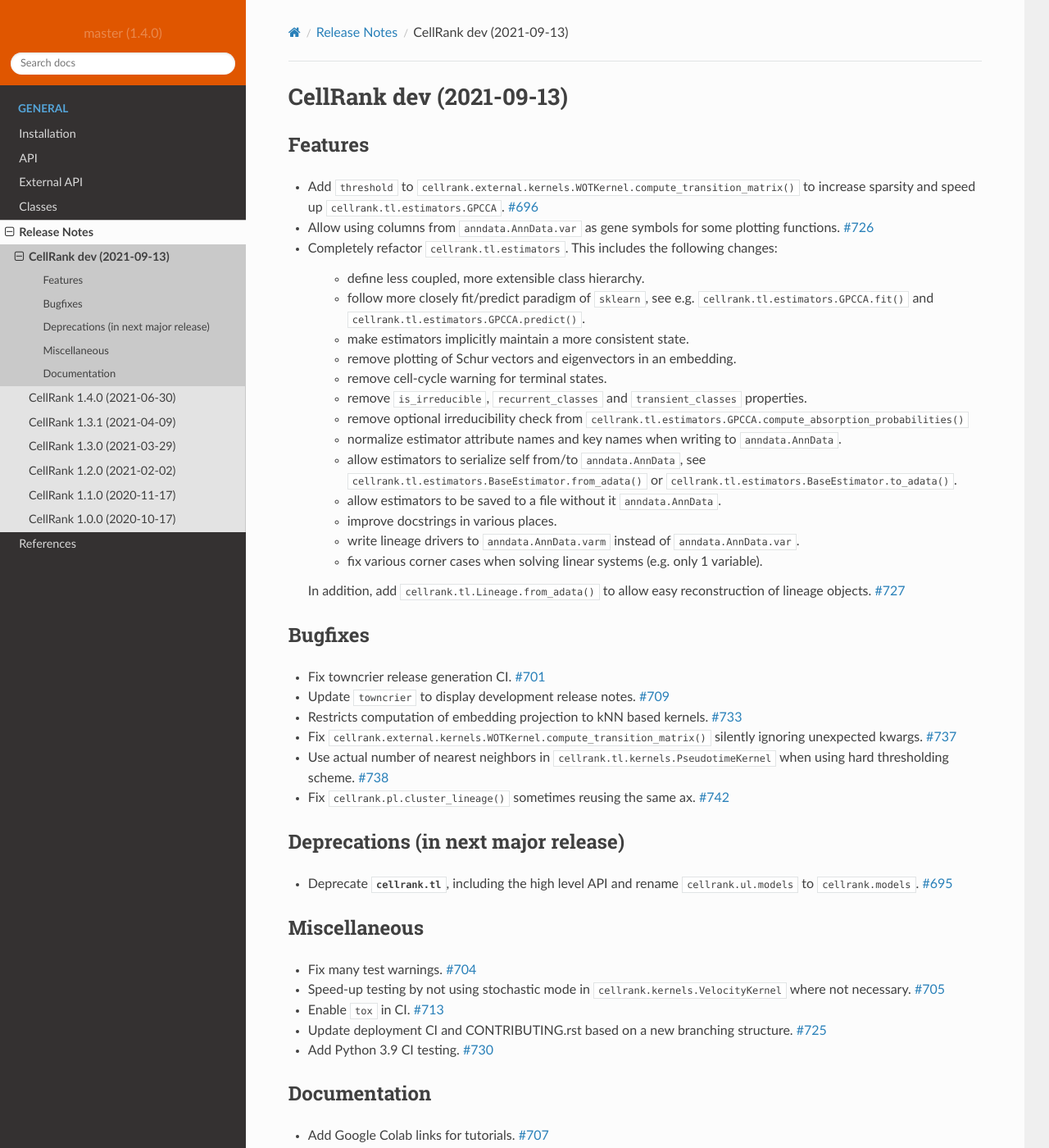
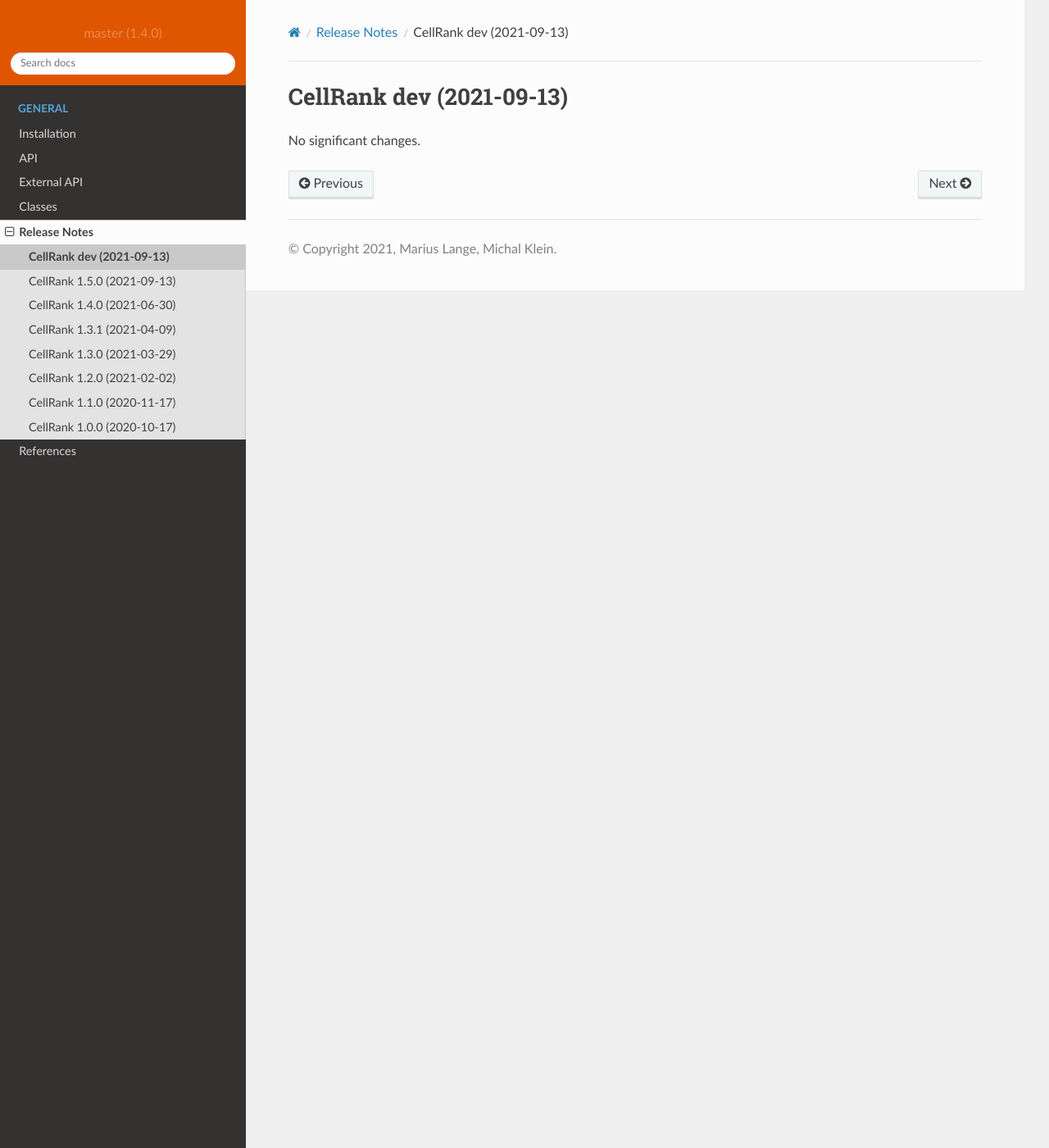
Before and after one commit to theislab/cellrank, a Sphinx documentation site: the page built from docs/source/release/notes-dev.rst, in a window 1280 px wide and 1400 px high. Shown: the whole window at 82% size. Built offline with Sphinx 7.4.7 and the Read the Docs theme 2.0.0, drawn with Linux system fonts in a browser that asks for light colours; pages that are not in the unit, such as notebooks, are missing from menus; some of the changed text lies outside the part shown.

Commit message:
[auto][ci skip] Generate v1.5.0 release notes

```diff
--- a/docs/source/release/changelog/695.deprecation.rst
+++ /dev/null
@@ -1,2 +0,0 @@
-Deprecate :mod:`cellrank.tl`, including the high level API and rename
-:mod:`cellrank.ul.models` to :mod:`cellrank.models`.
--- a/docs/source/release/changelog/696.feature.rst
+++ /dev/null
@@ -1,2 +0,0 @@
-Add ``threshold`` to :meth:`cellrank.external.kernels.WOTKernel.compute_transition_matrix` to increase sparsity and
-speed up :class:`cellrank.tl.estimators.GPCCA`.
--- a/docs/source/release/changelog/701.bugfix.rst
+++ /dev/null
@@ -1 +0,0 @@
-Fix ``towncrier`` release generation CI.
--- a/docs/source/release/changelog/704.misc.rst
+++ /dev/null
@@ -1 +0,0 @@
-Fix many test warnings.
--- a/docs/source/release/changelog/705.misc.rst
+++ /dev/null
@@ -1 +0,0 @@
-Speed-up testing by not using stochastic mode in :class:`cellrank.kernels.VelocityKernel` where not necessary.
--- a/docs/source/release/changelog/707.doc.rst
+++ /dev/null
@@ -1 +0,0 @@
-Add Google Colab links for tutorials.
--- a/docs/source/release/changelog/709.bugfix.rst
+++ /dev/null
@@ -1 +0,0 @@
-Update ``towncrier`` to display development release notes.
--- a/docs/source/release/changelog/712.doc.rst
+++ /dev/null
@@ -1 +0,0 @@
-Allow ``towncrier`` to generate bleeding-edge development notes.
--- a/docs/source/release/changelog/713.misc.rst
+++ /dev/null
@@ -1 +0,0 @@
-Enable ``tox`` in CI.
--- a/docs/source/release/changelog/725.misc.rst
+++ /dev/null
@@ -1 +0,0 @@
-Update deployment CI and CONTRIBUTING.rst based on a new branching structure.
--- a/docs/source/release/changelog/726.feature.rst
+++ /dev/null
@@ -1 +0,0 @@
-Allow using columns from :attr:`anndata.AnnData.var` as gene symbols for some plotting functions.
--- a/docs/source/release/changelog/730.misc.rst
+++ /dev/null
@@ -1 +0,0 @@
-Add Python 3.9 CI testing.
--- a/docs/source/release/changelog/733.bugfix.rst
+++ /dev/null
@@ -1 +0,0 @@
-Restricts computation of embedding projection to kNN based kernels.
--- a/docs/source/release/changelog/737.bugfix.rst
+++ /dev/null
@@ -1 +0,0 @@
-Fix :meth:`cellrank.external.kernels.WOTKernel.compute_transition_matrix` silently ignoring unexpected kwargs.
--- a/docs/source/release/changelog/738.bugfix.rst
+++ /dev/null
@@ -1,2 +0,0 @@
-Use actual number of nearest neighbors in :class:`cellrank.tl.kernels.PseudotimeKernel`
-when using hard thresholding scheme.
--- a/docs/source/release/changelog/742.bugfix.rst
+++ /dev/null
@@ -1 +0,0 @@
-Fix :func:`cellrank.pl.cluster_lineage` sometimes reusing the same ax.
--- a/docs/source/release/changelog/743.doc.rst
+++ /dev/null
@@ -1 +0,0 @@
-Fix docstrings and use typed returns.
--- a/docs/source/release/notes-dev.rst
+++ b/docs/source/release/notes-dev.rst
@@ -1,93 +1,3 @@
 CellRank dev (2021-09-13)
 =========================
-
-Features
---------
-
-- Add ``threshold`` to :meth:`cellrank.external.kernels.WOTKernel.compute_transition_matrix` to increase sparsity and
-  speed up :class:`cellrank.tl.estimators.GPCCA`.
-  `#696 <https://github.com/theislab/cellrank/pull/696>`__
-
-- Allow using columns from :attr:`anndata.AnnData.var` as gene symbols for some plotting functions.
-  `#726 <https://github.com/theislab/cellrank/pull/726>`__
-
-- Completely refactor :mod:`cellrank.tl.estimators`. This includes the following changes:
-
-      - define less coupled, more extensible class hierarchy.
-      - follow more closely fit/predict paradigm of :mod:`sklearn`, see e.g.
-        :meth:`cellrank.tl.estimators.GPCCA.fit` and :meth:`cellrank.tl.estimators.GPCCA.predict`.
-      - make estimators implicitly maintain a more consistent state.
-      - remove plotting of Schur vectors  and eigenvectors in an embedding.
-      - remove cell-cycle warning for terminal states.
-      - remove ``is_irreducible``, ``recurrent_classes`` and ``transient_classes`` properties.
-      - remove optional irreducibility check from :meth:`cellrank.tl.estimators.GPCCA.compute_absorption_probabilities`
-      - normalize estimator attribute names and key names when writing to :class:`anndata.AnnData`.
-      - allow estimators to serialize self from/to :class:`anndata.AnnData`, see
-        :meth:`cellrank.tl.estimators.BaseEstimator.from_adata` or :meth:`cellrank.tl.estimators.BaseEstimator.to_adata`.
-      - allow estimators to be saved to a file without it :class:`anndata.AnnData`.
-      - improve docstrings in various places.
-      - write lineage drivers to :attr:`anndata.AnnData.varm` instead of :attr:`anndata.AnnData.var`.
-      - fix various corner cases when solving linear systems (e.g. only 1 variable).
-
-  In addition, add :meth:`cellrank.tl.Lineage.from_adata` to allow easy reconstruction of lineage objects.
-  `#727 <https://github.com/theislab/cellrank/pull/727>`__
-
-
-Bugfixes
---------
-
-- Fix towncrier release generation CI.
-  `#701 <https://github.com/theislab/cellrank/pull/701>`__
-
-- Update ``towncrier`` to display development release notes.
-  `#709 <https://github.com/theislab/cellrank/pull/709>`__
-
-- Restricts computation of embedding projection to kNN based kernels.
-  `#733 <https://github.com/theislab/cellrank/pull/733>`__
-
-- Fix :meth:`cellrank.external.kernels.WOTKernel.compute_transition_matrix` silently ignoring unexpected kwargs.
-  `#737 <https://github.com/theislab/cellrank/pull/737>`__
-
-- Use actual number of nearest neighbors in :class:`cellrank.tl.kernels.PseudotimeKernel`
-  when using hard thresholding scheme.
-  `#738 <https://github.com/theislab/cellrank/pull/738>`__
-
-- Fix :func:`cellrank.pl.cluster_lineage` sometimes reusing the same ax.
-  `#742 <https://github.com/theislab/cellrank/pull/742>`__
-
-
-Deprecations (in next major release)
-------------------------------------
-
-- Deprecate :mod:`cellrank.tl`, including the high level API and rename
-  :mod:`cellrank.ul.models` to :mod:`cellrank.models`.
-  `#695 <https://github.com/theislab/cellrank/pull/695>`__
-
-
-Miscellaneous
--------------
-
-- Fix many test warnings.
-  `#704 <https://github.com/theislab/cellrank/pull/704>`__
-
-- Speed-up testing by not using stochastic mode in :class:`cellrank.kernels.VelocityKernel` where not necessary.
-  `#705 <https://github.com/theislab/cellrank/pull/705>`__
-
-- Enable ``tox`` in CI.
-  `#713 <https://github.com/theislab/cellrank/pull/713>`__
-
-- Update deployment CI and CONTRIBUTING.rst based on a new branching structure.
-  `#725 <https://github.com/theislab/cellrank/pull/725>`__
-
-- Add Python 3.9 CI testing.
-  `#730 <https://github.com/theislab/cellrank/pull/730>`__
-
-
-Documentation
--------------
-
-- Add Google Colab links for tutorials.
-  `#707 <https://github.com/theislab/cellrank/pull/707>`__
-
-- Allow ``towncrier`` to generate bleeding-edge development notes.
-  `#712 <https://github.com/theislab/cellrank/pull/712>`__
+No significant changes.
```
Also changed, not shown: docs/source/release/changelog/727.feature.rst (deleted, +0 -19 lines), docs/source/release/notes-1.5.0.rst (added, +96 -0 lines).
